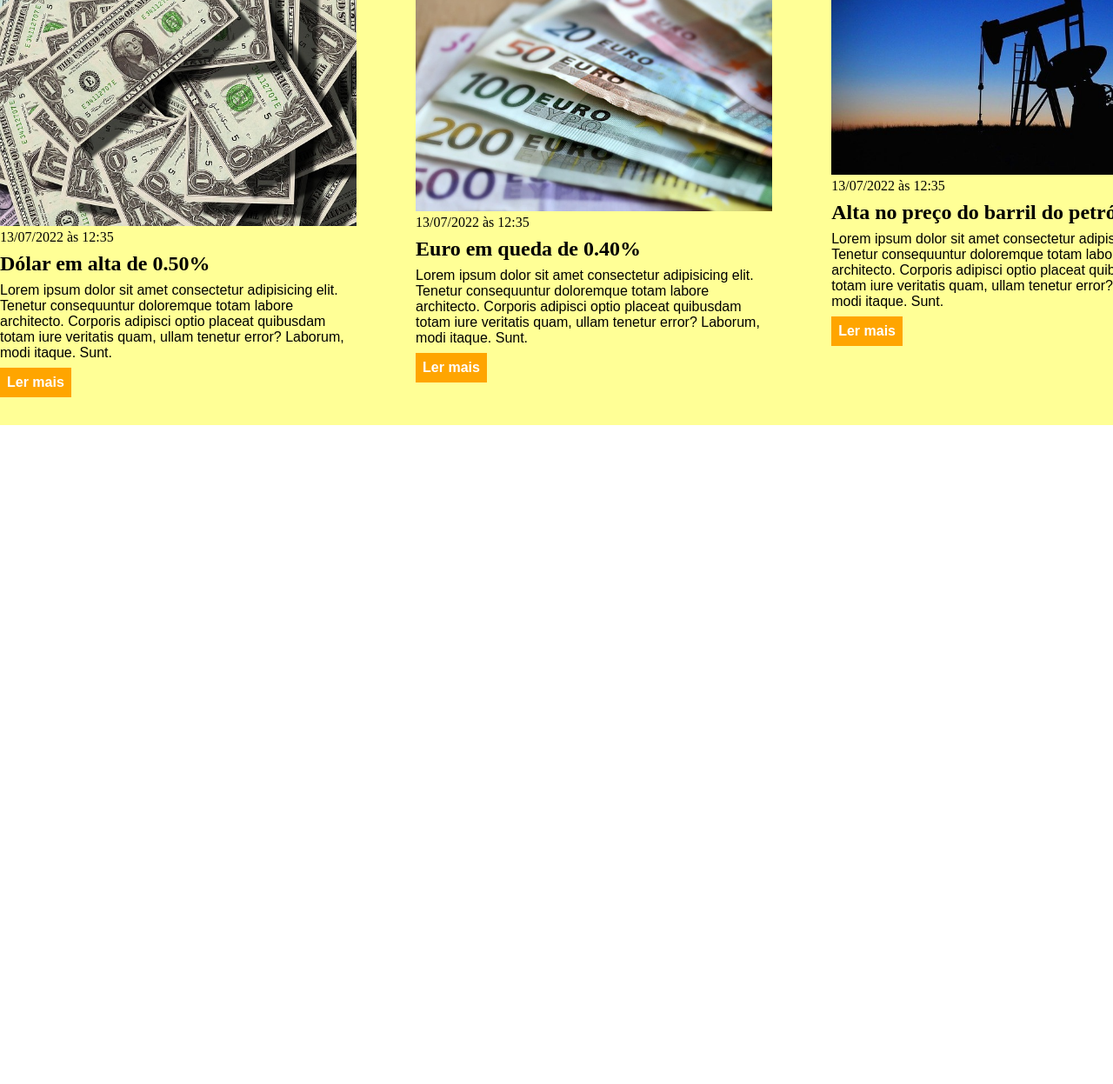
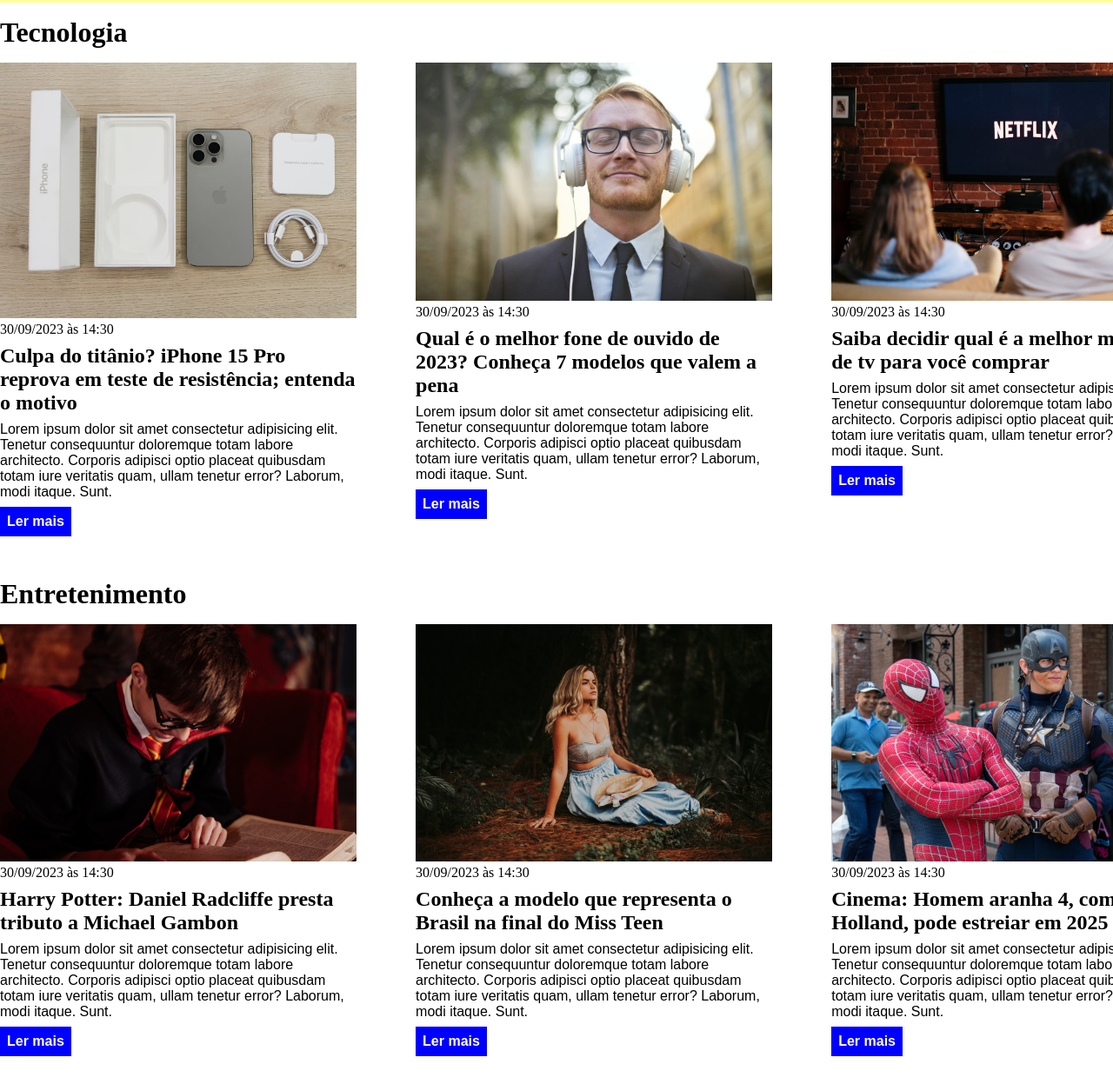
Before and after one commit to Lucia-Helena/curso_ebac_frontend, a plain HTML site: page index.html in a window 1280 px wide. Shown: the part 1224-2471 px from the top of the page at 87% size. Before the commit the page ends 1713 px from the top, so only its background shows below. Drawn offline with Linux system fonts and the light colour scheme.

Commit message:
Add conteúdo ao arquivo index.html

```diff
--- a/index.html
+++ b/index.html
@@ -61,17 +61,6 @@
                             </p>
                             <a href="#" title="Leia a notícia completa">Ler mais</a>
                         </article>
-                        <article>
-                            <img src="./imagens/basquete.jpg" title="Vista aérea de uma quadra de basquete" />
-                            <header>
-                                <time>13/07/2022 às 12:35</time>
-                            </header>
-                            <h3>Notícia sobre a NBA</h3>
-                            <p>
-                                Lorem ipsum dolor sit amet consectetur adipisicing elit. Tenetur consequuntur doloremque totam labore architecto. Corporis adipisci optio placeat quibusdam totam iure veritatis quam, ullam tenetur error? Laborum, modi itaque. Sunt.
-                            </p>
-                            <a href="#" title="Leia a notícia completa">Ler mais</a>
-                        </article>
                     </div>
                 </div>
             </section>
@@ -115,6 +104,87 @@
                 </div>
             </div>
         </section>
+        <section id="technology">
+            <div class="container">
+                <h2>Tecnologia</h2>
+                <div class="articles">
+                    <article>
+                        <img src="./imagem2/iphone.jpg" alt="iPhone 15 Pro" />
+                        <header>
+                            <time>30/09/2023 às 14:30</time>
+                        </header>
+                        <h3>Culpa do titânio? iPhone 15 Pro reprova em teste de resistência; entenda o motivo</h3>
+                        <p>
+                            Lorem ipsum dolor sit amet consectetur adipisicing elit. Tenetur consequuntur doloremque totam labore architecto. Corporis adipisci optio placeat quibusdam totam iure veritatis quam, ullam tenetur error? Laborum, modi itaque. Sunt.
+                        </p>
+                        <a href="#" title="Leia a notícia completa">Ler mais</a>
+                    </article>
+                    <article>
+                        <img src="./imagem2/fone.jpg" alt="Homem usando fone de ouvidos" />
+                        <header>
+                            <time>30/09/2023 às 14:30</time>
+                        </header>
+                        <h3>Qual é o melhor fone de ouvido de 2023? Conheça 7 modelos que valem a pena</h3>
+                        <p>
+                            Lorem ipsum dolor sit amet consectetur adipisicing elit. Tenetur consequuntur doloremque totam labore architecto. Corporis adipisci optio placeat quibusdam totam iure veritatis quam, ullam tenetur error? Laborum, modi itaque. Sunt.
+                        </p>
+                        <a href="#" title="Leia a notícia completa">Ler mais</a>
+                    </article>
+                    <article>
+                        <img src="./imagem2/tv.jpg" title="Casal vendo tv com a logo da netflix na tela" />
+                        <header>
+                            <time>30/09/2023 às 14:30</time>
+                        </header>
+                        <h3>Saiba decidir qual é a melhor marcar de tv para você comprar</h3>
+                        <p>
+                            Lorem ipsum dolor sit amet consectetur adipisicing elit. Tenetur consequuntur doloremque totam labore architecto. Corporis adipisci optio placeat quibusdam totam iure veritatis quam, ullam tenetur error? Laborum, modi itaque. Sunt.
+                        </p>
+                        <a href="#" title="Leia a notícia completa">Ler mais</a>
+                    </article>
+
+                </div>
+            </div>
+        </section>
+        <section id="entertainment">
+            <div class="container">
+                <h2>Entretenimento</h2>
+                <div class="articles">
+                    <article>
+                        <img src="./imagem2/harry_potter.jpg" alt="Foto de um menino simbolizando o Harry Potter" />
+                        <header>
+                            <time>30/09/2023 às 14:30</time>
+                        </header>
+                        <h3>Harry Potter: Daniel Radcliffe presta tributo a Michael Gambon</h3>
+                        <p>
+                            Lorem ipsum dolor sit amet consectetur adipisicing elit. Tenetur consequuntur doloremque totam labore architecto. Corporis adipisci optio placeat quibusdam totam iure veritatis quam, ullam tenetur error? Laborum, modi itaque. Sunt.
+                        </p>
+                        <a href="#" title="Leia a notícia completa">Ler mais</a>
+                    </article>
+                    <article>
+                        <img src="./imagem2/miss.jpg" alt="Foto de uma modelo sentada numa paizagem de floresta " />
+                        <header>
+                            <time>30/09/2023 às 14:30</time>
+                        </header>
+                        <h3>Conheça a modelo que representa o Brasil na final do Miss Teen</h3>
+                        <p>
+                            Lorem ipsum dolor sit amet consectetur adipisicing elit. Tenetur consequuntur doloremque totam labore architecto. Corporis adipisci optio placeat quibusdam totam iure veritatis quam, ullam tenetur error? Laborum, modi itaque. Sunt.
+                        </p>
+                        <a href="#" title="Leia a notícia completa">Ler mais</a>
+                    </article>
+                    <article>
+                        <img src="./imagem2/homem_aranha.jpg" alt="Imagem do homem aranha" />
+                        <header>
+                            <time>30/09/2023 às 14:30</time>
+                        </header>
+                        <h3>Cinema: Homem aranha 4, com Tom Holland, pode estreiar em 2025</h3>
+                        <p>
+                            Lorem ipsum dolor sit amet consectetur adipisicing elit. Tenetur consequuntur doloremque totam labore architecto. Corporis adipisci optio placeat quibusdam totam iure veritatis quam, ullam tenetur error? Laborum, modi itaque. Sunt.
+                        </p>
+                        <a href="#" title="Leia a notícia completa">Ler mais</a>
+                    </article>
+                </div>
+            </div>
+        </section>
 
 </body>
 </html>
```
Also changed, not shown: imagem2/fone.jpg (added), imagem2/harry_potter.jpg (added), imagem2/homem_aranha.jpg (added), imagem2/iphone.jpg (added), imagem2/miss.jpg (added), imagem2/tv.jpg (added).
